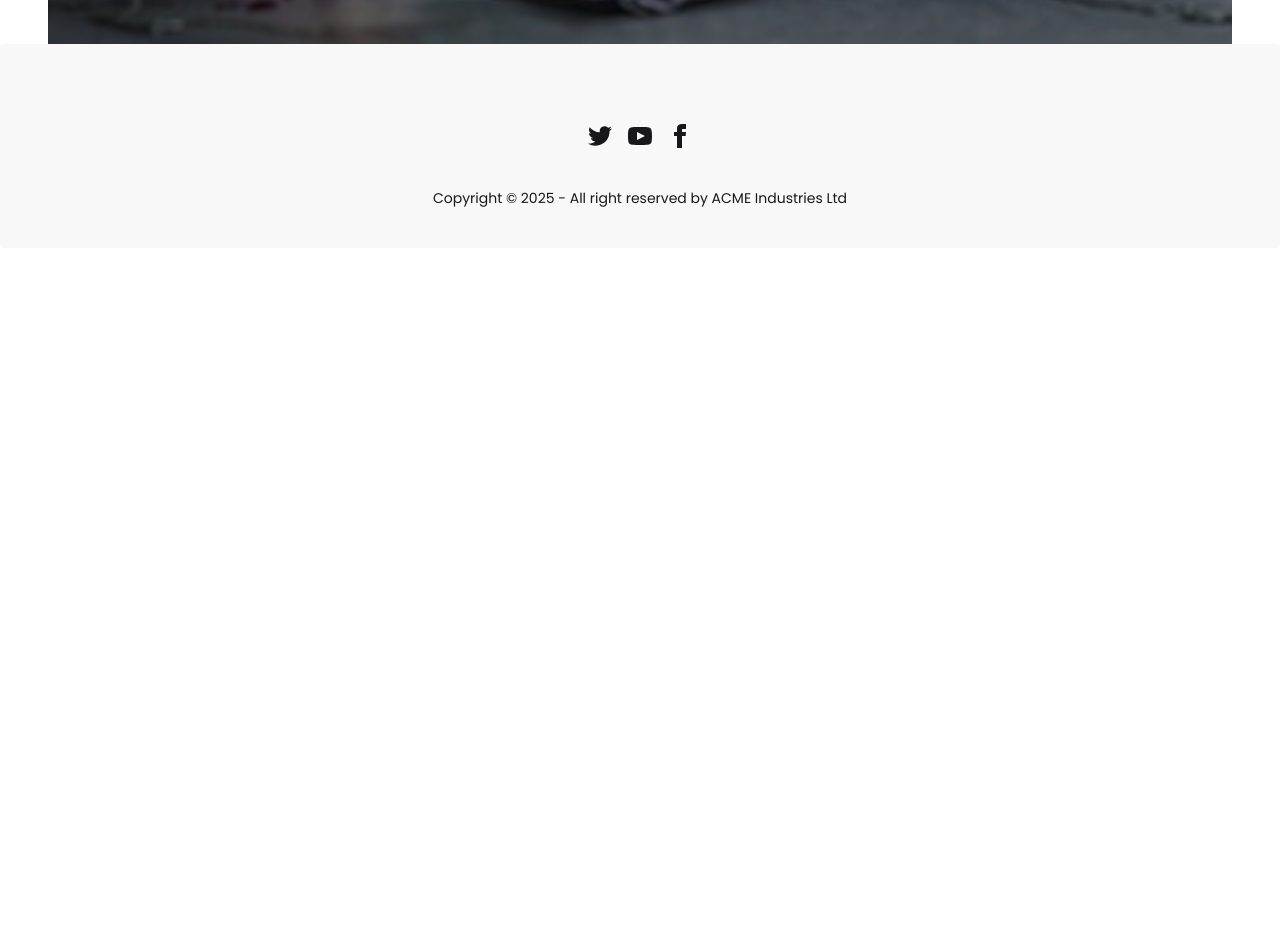
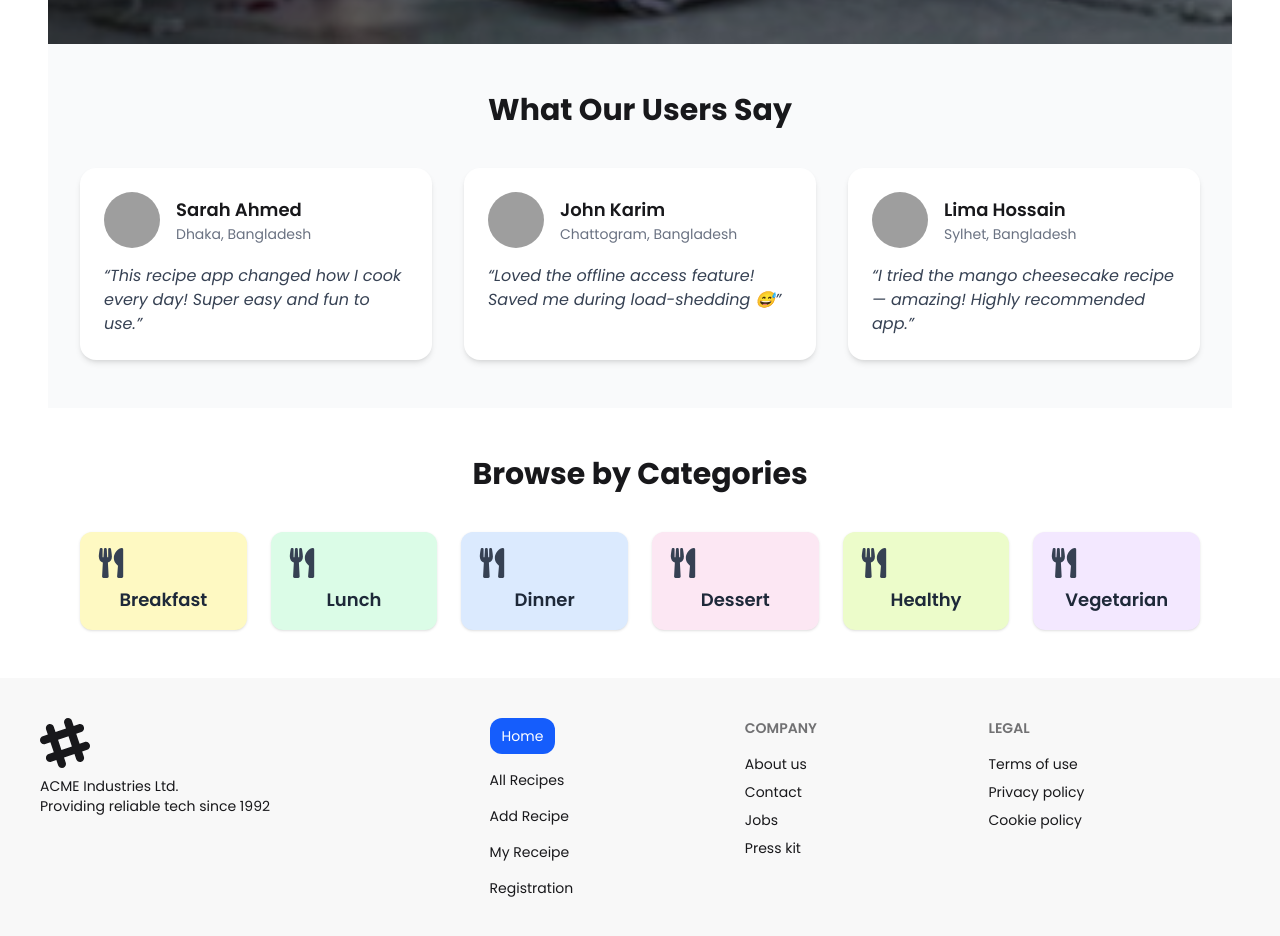
Before and after one commit to kajolInnovates1/Recipe-Explorer-Client, a React (Vite) app: page / in a window 1280 px wide. Shown: the part 860-1796 px from the top of the page. Before the commit the page ends 1108 px from the top, so only its background shows below. Built offline with nearby package versions, Linux system fonts and the light colour scheme; grey boxes are pictures that could not be loaded.

Commit message:
extra section done

```diff
--- a/package.json
+++ b/package.json
@@ -13,6 +13,7 @@
     "@tailwindcss/vite": "^4.1.7",
     "react": "^19.1.0",
     "react-dom": "^19.1.0",
+    "react-icons": "^5.5.0",
     "react-router": "^7.6.0",
     "tailwindcss": "^4.1.7"
   },
--- a/src/Components/Footer/Footer.jsx
+++ b/src/Components/Footer/Footer.jsx
@@ -3,51 +3,51 @@ import { NavLink } from 'react-router';
 
 const Footer = () => {
 
+    const Links = <>
+        <NavLink className={({ isActive }) => `ml-2 md:ml-12 mb-4 md:mb-2  ${isActive ? 'bg-blue-600 px-3 py-2 text-white rounded-xl' : ' '}`} to="/">Home</NavLink>
+        <NavLink className={({ isActive }) => `ml-2 md:ml-12 mb-4 md:mb-2  ${isActive ? 'bg-blue-600 px-3 py-2 text-white rounded-xl' : ' '}`} to='/allrecipe'>All Recipes</NavLink>
+        <NavLink className={({ isActive }) => `ml-2 md:ml-12 mb-4 md:mb-2  ${isActive ? 'bg-blue-600 px-3 py-2 text-white rounded-xl' : ' '}`} to='/addrecipe'>Add Recipe</NavLink>
+        <NavLink className={({ isActive }) => `ml-2 md:ml-12 mb-4 md:mb-2  ${isActive ? 'bg-blue-600 px-3 py-2 text-white rounded-xl' : ' '}`} to='/myrecipe'>My Receipe</NavLink>
+        <NavLink className={({ isActive }) => `ml-2 md:ml-12 mb-4 md:mb-2  ${isActive ? 'bg-blue-600 px-3 py-2 text-white rounded-xl' : ' '}`} to='/Registration'>Registration</NavLink>
+    </>;
     return (
-        <footer className="footer footer-horizontal footer-center bg-base-200 text-base-content rounded p-10">
-            <nav className="grid grid-flow-col gap-4">
-
+        <footer className="footer sm:footer-horizontal bg-base-200 text-base-content p-10">
+            <aside>
+                <svg
+                    width="50"
+                    height="50"
+                    viewBox="0 0 24 24"
+                    xmlns="http://www.w3.org/2000/svg"
+                    fillRule="evenodd"
+                    clipRule="evenodd"
+                    className="fill-current">
+                    <path
+                        d="M22.672 15.226l-2.432.811.841 2.515c.33 1.019-.209 2.127-1.23 2.456-1.15.325-2.148-.321-2.463-1.226l-.84-2.518-5.013 1.677.84 2.517c.391 1.203-.434 2.542-1.831 2.542-.88 0-1.601-.564-1.86-1.314l-.842-2.516-2.431.809c-1.135.328-2.145-.317-2.463-1.229-.329-1.018.211-2.127 1.231-2.456l2.432-.809-1.621-4.823-2.432.808c-1.355.384-2.558-.59-2.558-1.839 0-.817.509-1.582 1.327-1.846l2.433-.809-.842-2.515c-.33-1.02.211-2.129 1.232-2.458 1.02-.329 2.13.209 2.461 1.229l.842 2.515 5.011-1.677-.839-2.517c-.403-1.238.484-2.553 1.843-2.553.819 0 1.585.509 1.85 1.326l.841 2.517 2.431-.81c1.02-.33 2.131.211 2.461 1.229.332 1.018-.21 2.126-1.23 2.456l-2.433.809 1.622 4.823 2.433-.809c1.242-.401 2.557.484 2.557 1.838 0 .819-.51 1.583-1.328 1.847m-8.992-6.428l-5.01 1.675 1.619 4.828 5.011-1.674-1.62-4.829z"></path>
+                </svg>
+                <p>
+                    ACME Industries Ltd.
+                    <br />
+                    Providing reliable tech since 1992
+                </p>
+            </aside>
+            <nav>
+                {
+                    Links
+                }
             </nav>
             <nav>
-                <div className="grid grid-flow-col gap-4">
-                    <a>
-                        <svg
-                            xmlns="http://www.w3.org/2000/svg"
-                            width="24"
-                            height="24"
-                            viewBox="0 0 24 24"
-                            className="fill-current">
-                            <path
-                                d="M24 4.557c-.883.392-1.832.656-2.828.775 1.017-.609 1.798-1.574 2.165-2.724-.951.564-2.005.974-3.127 1.195-.897-.957-2.178-1.555-3.594-1.555-3.179 0-5.515 2.966-4.797 6.045-4.091-.205-7.719-2.165-10.148-5.144-1.29 2.213-.669 5.108 1.523 6.574-.806-.026-1.566-.247-2.229-.616-.054 2.281 1.581 4.415 3.949 4.89-.693.188-1.452.232-2.224.084.626 1.956 2.444 3.379 4.6 3.419-2.07 1.623-4.678 2.348-7.29 2.04 2.179 1.397 4.768 2.212 7.548 2.212 9.142 0 14.307-7.721 13.995-14.646.962-.695 1.797-1.562 2.457-2.549z"></path>
-                        </svg>
-                    </a>
-                    <a>
-                        <svg
-                            xmlns="http://www.w3.org/2000/svg"
-                            width="24"
-                            height="24"
-                            viewBox="0 0 24 24"
-                            className="fill-current">
-                            <path
-                                d="M19.615 3.184c-3.604-.246-11.631-.245-15.23 0-3.897.266-4.356 2.62-4.385 8.816.029 6.185.484 8.549 4.385 8.816 3.6.245 11.626.246 15.23 0 3.897-.266 4.356-2.62 4.385-8.816-.029-6.185-.484-8.549-4.385-8.816zm-10.615 12.816v-8l8 3.993-8 4.007z"></path>
-                        </svg>
-                    </a>
-                    <a>
-                        <svg
-                            xmlns="http://www.w3.org/2000/svg"
-                            width="24"
-                            height="24"
-                            viewBox="0 0 24 24"
-                            className="fill-current">
-                            <path
-                                d="M9 8h-3v4h3v12h5v-12h3.642l.358-4h-4v-1.667c0-.955.192-1.333 1.115-1.333h2.885v-5h-3.808c-3.596 0-5.192 1.583-5.192 4.615v3.385z"></path>
-                        </svg>
-                    </a>
-                </div>
+                <h6 className="footer-title">Company</h6>
+                <a className="link link-hover">About us</a>
+                <a className="link link-hover">Contact</a>
+                <a className="link link-hover">Jobs</a>
+                <a className="link link-hover">Press kit</a>
             </nav>
-            <aside>
-                <p>Copyright © {new Date().getFullYear()} - All right reserved by ACME Industries Ltd</p>
-            </aside>
+            <nav>
+                <h6 className="footer-title">Legal</h6>
+                <a className="link link-hover">Terms of use</a>
+                <a className="link link-hover">Privacy policy</a>
+                <a className="link link-hover">Cookie policy</a>
+            </nav>
         </footer>
     );
 };
--- /dev/null
+++ b/src/Pages/Home/Banner.jsx
@@ -0,0 +1,31 @@
+import React from 'react';
+import imgb from '../../assets/banner-re.jpg'
+
+
+const Banner = () => {
+    return (
+        <div>
+            <div
+                className="hero min-h-screen"
+                style={{
+                    backgroundImage: `url(  ${imgb})`
+                    ,
+                }}
+            >
+                <div className="hero-overlay"></div>
+                <div className="hero-content text-neutral-content text-center">
+                    <div className="max-w-md">
+                        <h1 className="mb-5 text-5xl font-bold">Recipe Book App</h1>
+                        <p className="mb-5">
+                            The Recipe Book App is a beautifully designed and user-friendly application that helps you discover, save, and organize your favorite recipes.
+
+                        </p>
+                        <button className="btn btn-primary">View All Recipes</button>
+                    </div>
+                </div>
+            </div>
+        </div>
+    );
+};
+
+export default Banner;
--- /dev/null
+++ b/src/Pages/Home/Category.jsx
@@ -0,0 +1,34 @@
+import React from 'react';
+import { FaUtensils } from 'react-icons/fa';
+
+const categories = [
+    { name: "Breakfast", color: "bg-yellow-100", icon: <FaUtensils /> },
+    { name: "Lunch", color: "bg-green-100", icon: <FaUtensils /> },
+    { name: "Dinner", color: "bg-blue-100", icon: <FaUtensils /> },
+    { name: "Dessert", color: "bg-pink-100", icon: <FaUtensils /> },
+    { name: "Healthy", color: "bg-lime-100", icon: <FaUtensils /> },
+    { name: "Vegetarian", color: "bg-purple-100", icon: <FaUtensils /> },
+];
+
+const Categories = () => {
+    return (
+        <section className="py-12 bg-white">
+            <div className="max-w-6xl mx-auto px-4">
+                <h2 className="text-3xl font-bold text-center mb-10">Browse by Categories</h2>
+                <div className="grid grid-cols-2 md:grid-cols-3 lg:grid-cols-6 gap-6">
+                    {categories.map((category, index) => (
+                        <div
+                            key={index}
+                            className={`rounded-xl p-4 text-center shadow hover:shadow-md cursor-pointer transition ${category.color}`}
+                        >
+                            <div className="text-3xl mb-2 text-gray-700">{category.icon}</div>
+                            <h4 className="text-lg font-semibold text-gray-800">{category.name}</h4>
+                        </div>
+                    ))}
+                </div>
+            </div>
+        </section>
+    );
+};
+
+export default Categories;
--- a/src/Pages/Home/Home.jsx
+++ b/src/Pages/Home/Home.jsx
@@ -1,35 +1,29 @@
 import React from 'react';
-import imgb from '../../assets/banner-re.jpg'
+import Banner from './Banner';
+import Testimonials from './Testmonial';
+import Categories from './Category';
 const Home = () => {
     return (
         <div>
 
             {/* banner section */}
             <div>
-                <div
-                    className="hero min-h-screen"
-                    style={{
-                        backgroundImage: `url(  ${imgb})`
-                        ,
-                    }}
-                >
-                    <div className="hero-overlay"></div>
-                    <div className="hero-content text-neutral-content text-center">
-                        <div className="max-w-md">
-                            <h1 className="mb-5 text-5xl font-bold">Recipe Book App</h1>
-                            <p className="mb-5">
-                                The Recipe Book App is a beautifully designed and user-friendly application that helps you discover, save, and organize your favorite recipes.
+                <Banner></Banner>
 
-                            </p>
-                            <button className="btn btn-primary">View All Recipes</button>
-                        </div>
-                    </div>
-                </div>
             </div>
 
             {/* extra Section */}
 
             <div>
+
+                <Testimonials></Testimonials>
+
+            </div>
+
+
+            <div>
+
+                <Categories></Categories>
 
             </div>
 
--- /dev/null
+++ b/src/Pages/Home/Testmonial.jsx
@@ -0,0 +1,55 @@
+import React from 'react';
+
+const testimonials = [
+    {
+        name: "Sarah Ahmed",
+        review: "This recipe app changed how I cook every day! Super easy and fun to use.",
+        location: "Dhaka, Bangladesh",
+        image: "https://randomuser.me/api/portraits/women/44.jpg",
+    },
+    {
+        name: "John Karim",
+        review: "Loved the offline access feature! Saved me during load-shedding 😅",
+        location: "Chattogram, Bangladesh",
+        image: "https://randomuser.me/api/portraits/men/32.jpg",
+    },
+    {
+        name: "Lima Hossain",
+        review: "I tried the mango cheesecake recipe — amazing! Highly recommended app.",
+        location: "Sylhet, Bangladesh",
+        image: "https://randomuser.me/api/portraits/women/68.jpg",
+    },
+];
+
+const Testimonials = () => {
+    return (
+        <section className="py-12 bg-gray-50">
+            <div className="max-w-6xl mx-auto px-4">
+                <h2 className="text-3xl font-bold text-center mb-10">What Our Users Say</h2>
+                <div className="grid md:grid-cols-3 gap-8">
+                    {testimonials.map((testimonial, index) => (
+                        <div
+                            key={index}
+                            className="bg-white p-6 rounded-2xl shadow-md hover:shadow-xl transition"
+                        >
+                            <div className="flex items-center mb-4">
+                                <img
+                                    src={testimonial.image}
+                                    alt={testimonial.name}
+                                    className="w-14 h-14 rounded-full mr-4"
+                                />
+                                <div>
+                                    <h4 className="text-lg font-semibold">{testimonial.name}</h4>
+                                    <p className="text-sm text-gray-500">{testimonial.location}</p>
+                                </div>
+                            </div>
+                            <p className="text-gray-700 italic">“{testimonial.review}”</p>
+                        </div>
+                    ))}
+                </div>
+            </div>
+        </section>
+    );
+};
+
+export default Testimonials;
```
Also changed, not shown: 1 other file (tests, documents, lock files or other folders).
